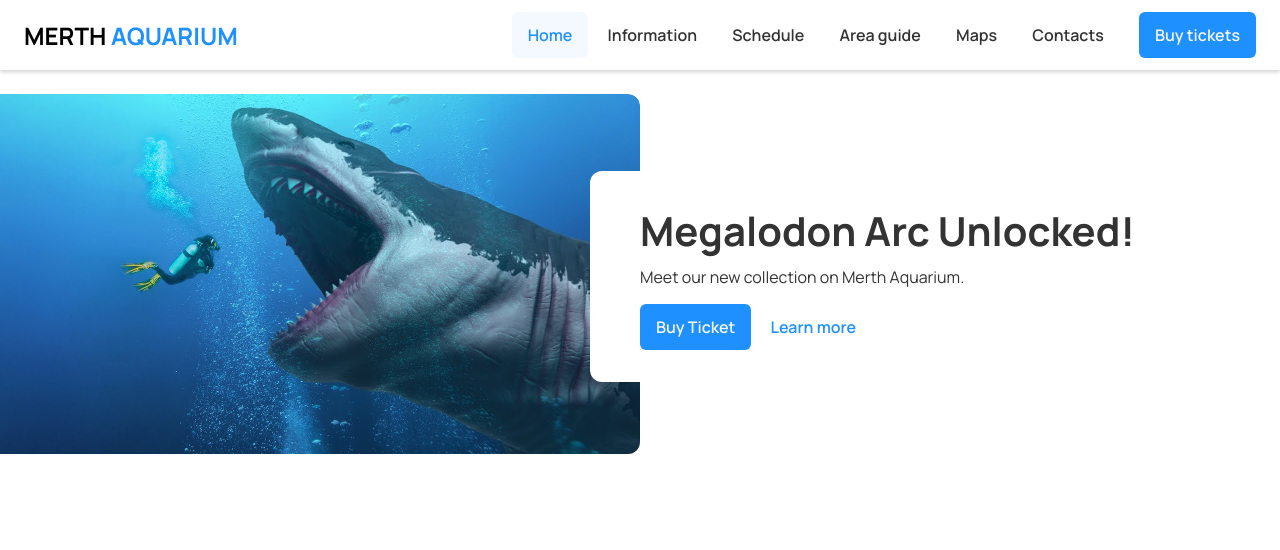
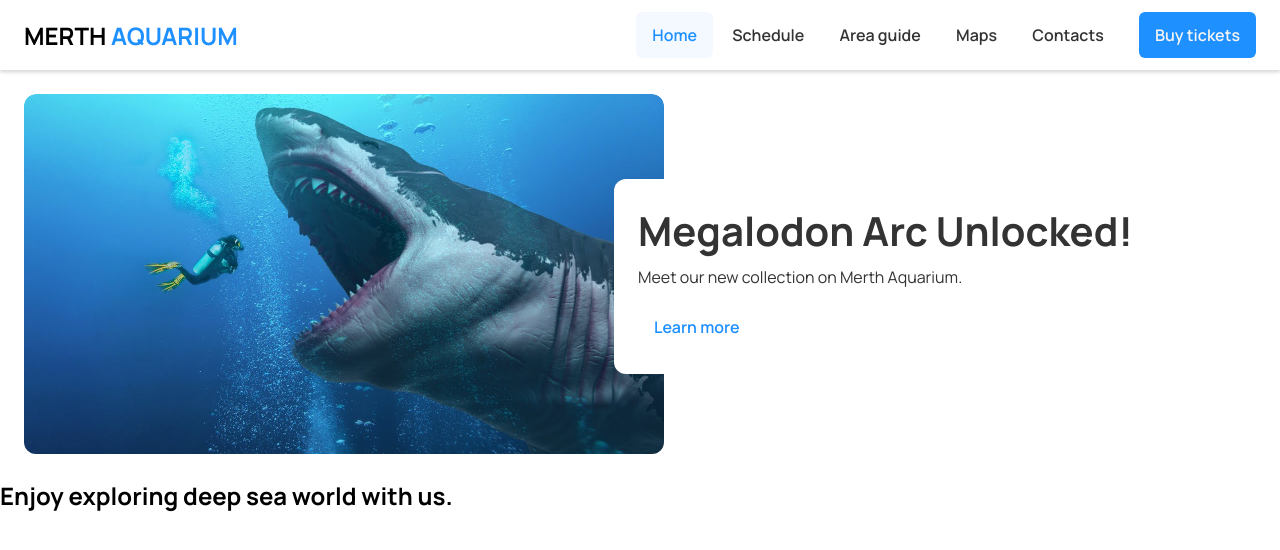
Before and after one commit to ajipandean/merth-aquarium, a plain HTML site: page index.html in a window 1280 px wide. Drawn offline with Linux system fonts and the light colour scheme; a script that the page names is missing.

Commit message:
modified highlight section and topbar

```diff
--- a/assets/styles/partials/highlight.css
+++ b/assets/styles/partials/highlight.css
@@ -5,15 +5,17 @@
 .highlight_image {
   flex-basis: 50%;
   overflow: hidden;
-  border-radius: 0 12px 12px 0;
+  margin-left: 24px;
+  border-radius: 12px;
 }
 .highlight_image img {
   width: 100%;
+  margin: 0;
 }
 .highlight_content {
   flex-basis: 50%;
   display: inline-box;
-  padding: 32px 50px;
+  padding: 24px;
   margin-left: -50px;
   background-color: white;
   border-radius: 12px;
@@ -28,19 +30,18 @@
 .highlight_content p {
   margin-top: 8px;
 }
-.highlight_content .highlight_content_action a {
+.highlight_content a {
   display: inline-block;
   margin-top: 16px;
   padding: 12px 16px;
   text-decoration: none;
-  background-color: var(--primary);
-  color: var(--light);
+  background-color: white;
+  color: var(--primary);
   font-weight: 600;
   border-radius: 6px;
 }
-.highlight_content .highlight_content_action a.is-plain {
-  background-color: white;
-  color: var(--primary);
+.highlight_content a:hover {
+  background-color: var(--light);
 }
 
 @media screen and (max-width: 1144px) {
@@ -55,8 +56,10 @@
   }
   .highlight_image {
     border-radius: 0;
+    margin-left: 0;
   }
   .highlight_content {
     margin-left: 0;
+    text-align: center;
   }
 }
--- a/index.html
+++ b/index.html
@@ -13,7 +13,6 @@
       <h2 class="topbar_brand">Merth <span>Aquarium</span></h2>
       <nav class="topbar_nav">
         <a href="#" class="topbar_nav_item is-active">Home</a>
-        <a href="#" class="topbar_nav_item">Information</a>
         <a href="#" class="topbar_nav_item">Schedule</a>
         <a href="#" class="topbar_nav_item">Area guide</a>
         <a href="#" class="topbar_nav_item">Maps</a>
@@ -35,13 +34,13 @@
           <div class="highlight_content">
             <h1>Megalodon Arc Unlocked!</h1>
             <p>Meet our new collection on Merth Aquarium.</p>
-            <div class="highlight_content_action">
-              <a href="#">Buy Ticket</a>
-              <a href="#" class="is-plain">Learn more</a>
-            </div>
+            <a href="#" class="is-plain">Learn more</a>
           </div>
         </article>
-        <!-- basic information -->
+        <!-- price -->
+        <section class="price">
+          <h1>Enjoy exploring deep sea world with us.</h1>
+        </section>
         <!-- daily schedule -->
         <!-- area guide -->
         <!-- maps -->
```
